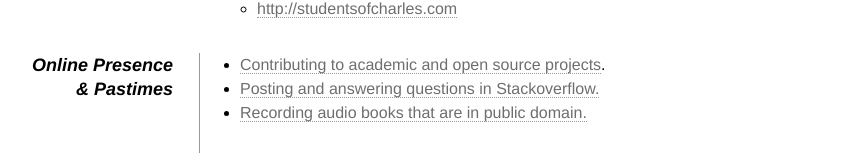
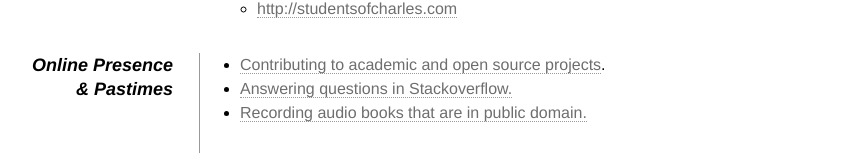
Before and after one commit to UdaySagar/udaysagar-profile, a plain HTML site: page index.html in a window 1280 px wide. Shown: the part 2723-2880 px from the top of the page, without its empty margins (217-1081 px from the left). Drawn offline with Linux system fonts and the light colour scheme.

Commit message:
Update index.html

```diff
--- a/index.html
+++ b/index.html
@@ -270,7 +270,7 @@
 			<ul>
 				<li><a href="https://github.com/UdaySagar">Contributing to academic and open source projects</a>.</li>
 
-				<li><a href="https://stackoverflow.com/users/2050594/uday-sagar?tab=profile">Posting and answering questions in Stackoverflow.</a></li>
+				<li><a href="https://stackoverflow.com/users/2050594/uday-sagar?tab=profile">Answering questions in Stackoverflow.</a></li>
 
 				<li><a href="http://librivox.org/reader/7238">Recording audio books that are in public domain.</a></li>
 			</ul>
```
